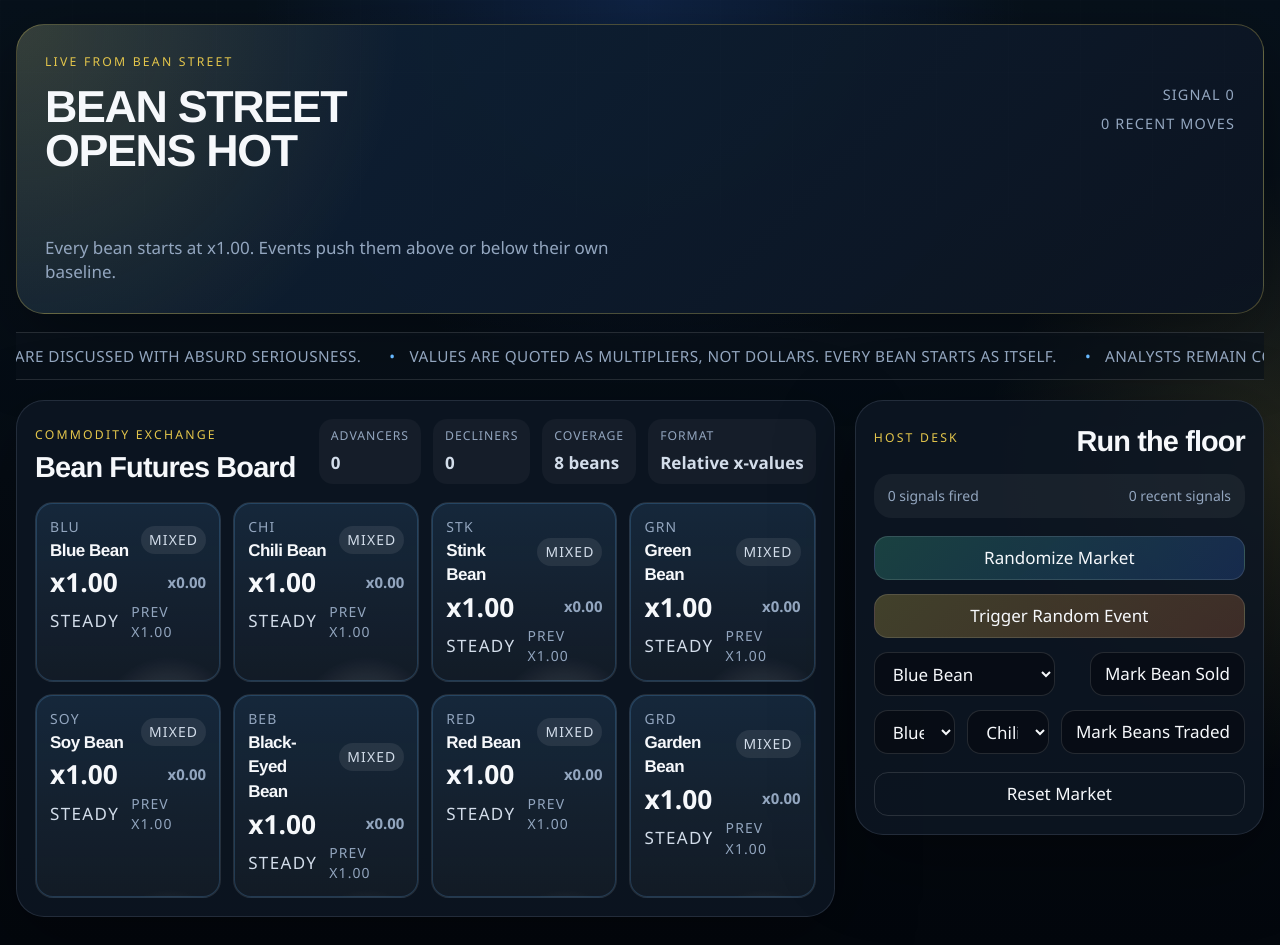
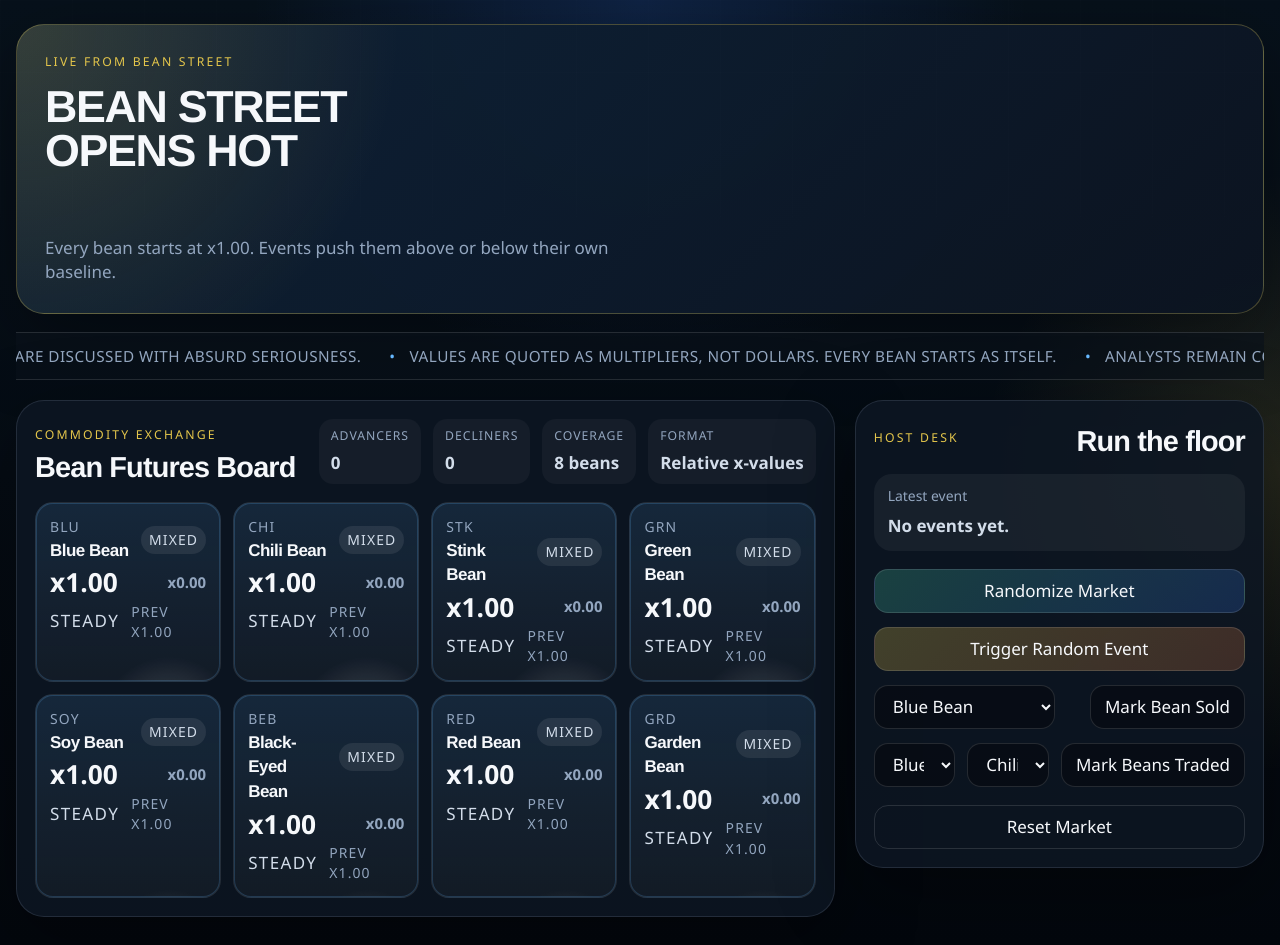
Before and after one commit to elliot-brooks/bean-street, a React (Vite) app: page / in a window 1280 px wide. Built offline with nearby package versions, Linux system fonts and the light colour scheme.

Commit message:
Formatting

```diff
--- a/src/App.css
+++ b/src/App.css
@@ -74,16 +74,6 @@
   -webkit-line-clamp: 2;
 }
 
-.breaking-news__meta {
-  display: grid;
-  gap: 8px;
-  justify-items: end;
-  color: var(--text-soft);
-  font-size: 0.85rem;
-  text-transform: uppercase;
-  letter-spacing: 0.08em;
-}
-
 .breaking-news__subhead {
   margin-top: 16px;
   max-width: 65ch;
@@ -133,7 +123,6 @@
 .market-board__intro,
 .host-panel__intro,
 .host-panel__footer,
-.host-panel__status,
 .host-panel__inline-action,
 .bean-card__header,
 .bean-card__pricing,
@@ -232,7 +221,6 @@
 
 .bean-card__ticker,
 .bean-card__sentiment,
-.host-panel__status,
 .host-panel__copy,
 .bean-card__previous {
   font-size: 0.82rem;
@@ -277,7 +265,7 @@
 }
 
 .host-panel__copy {
-  margin-top: 12px;
+  margin: 0 0 8px;
   color: var(--text-soft);
 }
 
@@ -287,6 +275,12 @@
   border-radius: 18px;
   background: rgba(255, 255, 255, 0.05);
   color: var(--text-soft);
+}
+
+.host-panel__status strong {
+  display: block;
+  color: var(--text);
+  font-weight: 600;
 }
 
 .host-panel__actions,
@@ -396,7 +390,6 @@ select:hover {
   .breaking-news__headline-row,
   .market-board__intro,
   .host-panel__footer,
-  .host-panel__status,
   .host-panel__inline-action {
     flex-direction: column;
     align-items: stretch;
--- a/src/App.tsx
+++ b/src/App.tsx
@@ -50,19 +50,14 @@ function App() {
   return (
     <AppShell
       banner={
-        <BreakingNewsBanner
-          headline={market.latestHeadline}
-          signalCount={market.tick}
-          activeEventCount={market.activeEvents.length}
-        />
+        <BreakingNewsBanner headline={market.latestHeadline} />
       }
       ticker={<NewsTicker items={market.tickerItems} />}
       board={<MarketBoard beans={market.beans} />}
       controls={
         <HostControls
           beanOptions={beanCatalog}
-          signalCount={market.tick}
-          activeEventCount={market.activeEvents.length}
+          latestEvent={market.activeEvents[0]}
           onRandomizeMarket={handleRandomizeMarket}
           onRandomEvent={handleRandomEvent}
           onSell={handleSell}
--- a/src/components/host/HostControls.tsx
+++ b/src/components/host/HostControls.tsx
@@ -1,10 +1,9 @@
 import { useState } from 'react'
-import type { BeanDefinition, BeanId } from '../../types/market'
+import type { BeanDefinition, BeanId, MarketEvent } from '../../types/market'
 
 interface HostControlsProps {
   beanOptions: BeanDefinition[]
-  signalCount: number
-  activeEventCount: number
+  latestEvent?: MarketEvent
   onRandomizeMarket: () => void
   onRandomEvent: () => void
   onSell: (beanId: BeanId) => void
@@ -12,10 +11,32 @@ interface HostControlsProps {
   onReset: () => void
 }
 
+const describeEvent = (event: MarketEvent | undefined, beanOptions: BeanDefinition[]): string => {
+  if (!event) {
+    return 'No events yet.'
+  }
+
+  const getBeanName = (beanId: BeanId): string => {
+    return beanOptions.find((bean) => bean.id === beanId)?.name ?? beanId
+  }
+
+  switch (event.type) {
+    case 'selloff':
+      return `${getBeanName(event.target)} marked sold.`
+    case 'trade':
+      return `${getBeanName(event.targets[0])} and ${getBeanName(event.targets[1])} marked traded.`
+    case 'random':
+      return event.target === 'market'
+        ? `Random event: ${event.label} hit the whole market.`
+        : `Random event: ${event.label} hit ${getBeanName(event.target)}.`
+    default:
+      return event satisfies never
+  }
+}
+
 export function HostControls({
   beanOptions,
-  signalCount,
-  activeEventCount,
+  latestEvent,
   onRandomizeMarket,
   onRandomEvent,
   onSell,
@@ -25,6 +46,7 @@ export function HostControls({
   const [sellBean, setSellBean] = useState<BeanId>(beanOptions[0].id)
   const [tradeFirst, setTradeFirst] = useState<BeanId>(beanOptions[0].id)
   const [tradeSecond, setTradeSecond] = useState<BeanId>(beanOptions[1]?.id ?? beanOptions[0].id)
+  const latestEventSummary = describeEvent(latestEvent, beanOptions)
 
   return (
     <div className="host-panel">
@@ -34,8 +56,8 @@ export function HostControls({
       </div>
 
       <div className="host-panel__status">
-        <span>{signalCount - 1} signals fired</span>
-        <span>{activeEventCount} recent signals</span>
+        <p className="host-panel__copy">Latest event</p>
+        <strong>{latestEventSummary}</strong>
       </div>
 
       <div className="host-panel__actions">
--- a/src/components/news/BreakingNewsBanner.tsx
+++ b/src/components/news/BreakingNewsBanner.tsx
@@ -1,23 +1,13 @@
 interface BreakingNewsBannerProps {
   headline: string
-  signalCount: number
-  activeEventCount: number
 }
 
-export function BreakingNewsBanner({
-  headline,
-  signalCount,
-  activeEventCount,
-}: BreakingNewsBannerProps) {
+export function BreakingNewsBanner({ headline }: BreakingNewsBannerProps) {
   return (
     <div className="breaking-news">
       <div className="breaking-news__kicker">LIVE FROM BEAN STREET</div>
       <div className="breaking-news__headline-row">
         <h1 className="breaking-news__headline">{headline}</h1>
-        <div className="breaking-news__meta">
-          <span>Signal {signalCount - 1}</span>
-          <span>{activeEventCount} recent moves</span>
-        </div>
       </div>
       <p className="breaking-news__subhead">
         Every bean starts at x1.00. Events push them above or below their own baseline.
```
